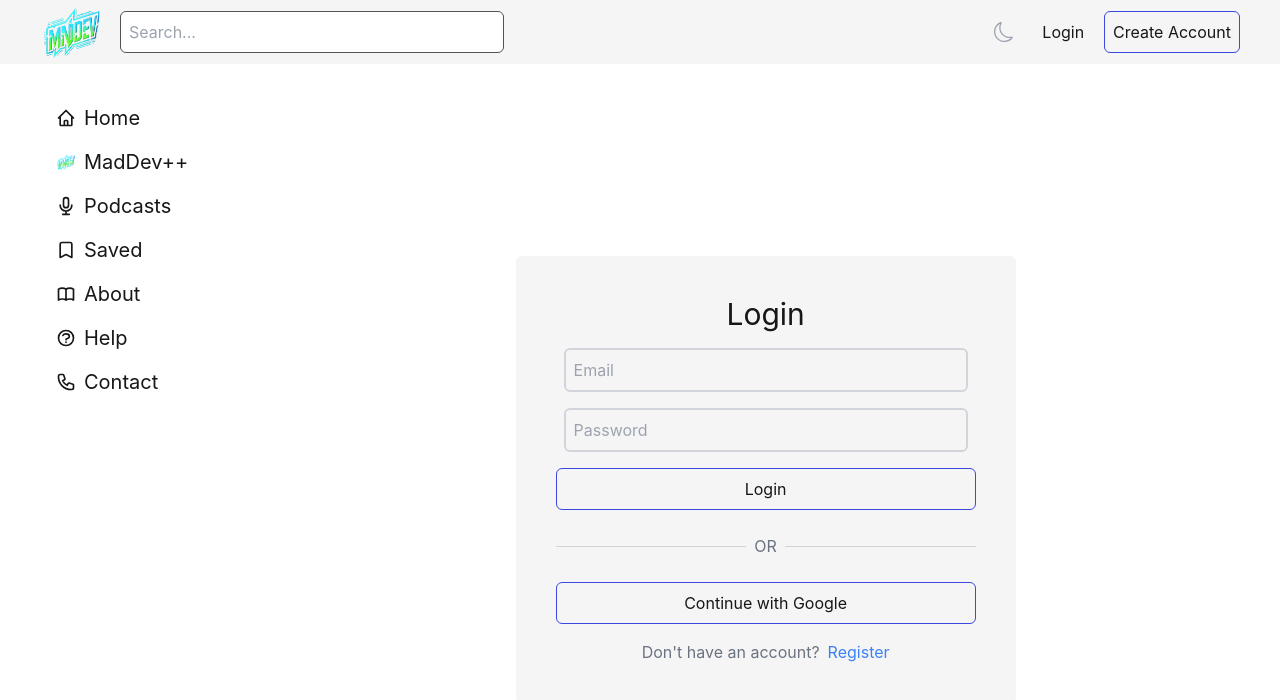
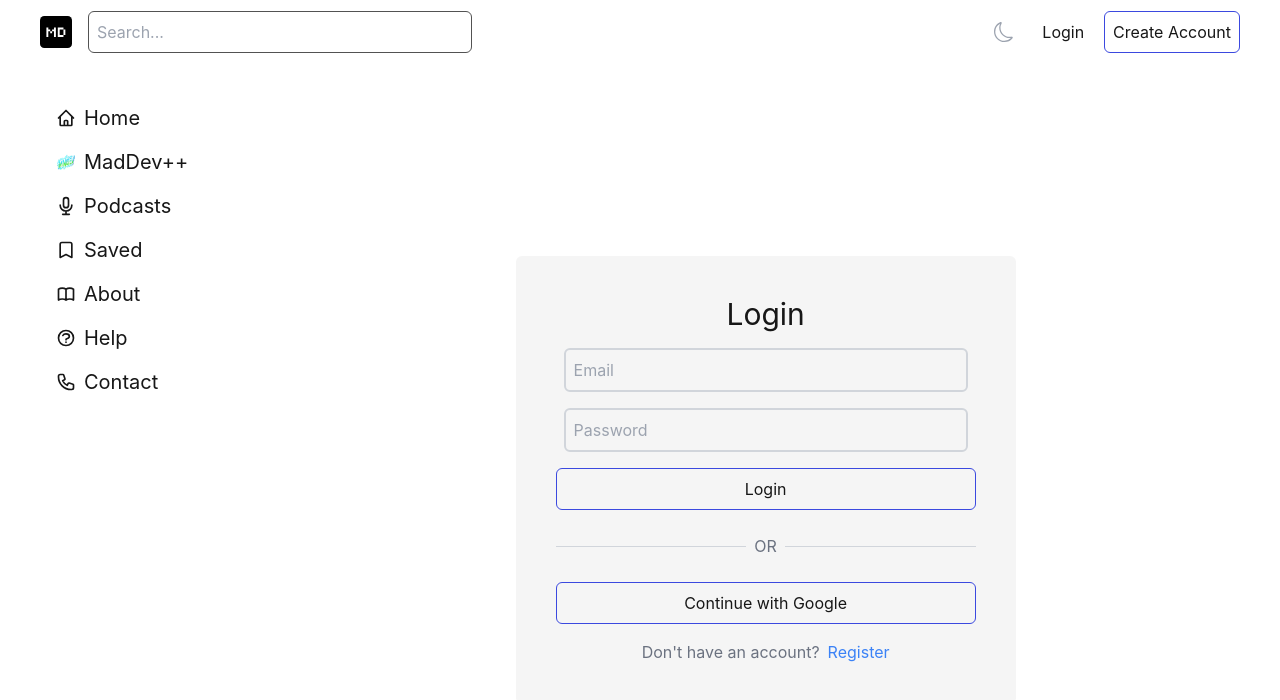
Before and after one commit to Hannanbutt1256/MadDev, a React (Vite) app: page /auth/login in a window 1280 px wide. Shown: the top 700 px of the page. Built offline with nearby package versions, Linux system fonts and the light colour scheme; no server answers.

Commit message:
update Navbar component to use new logo SVGs and navigate to login on logout

```diff
--- a/src/components/Navbar.tsx
+++ b/src/components/Navbar.tsx
@@ -1,7 +1,8 @@
-import logo from "../assets/logo.png";
+import logo1 from "../assets/4th Logo Black.svg";
+import logo from "../assets/4th Logo White.svg";
 import { BsMoon, BsSun, BsBell, BsSearch } from "react-icons/bs"; // Importing icons
 import { useTheme } from "../common/ThemeProvider";
-import { Link } from "react-router-dom";
+import { Link, useNavigate } from "react-router-dom";
 import { auth } from "../utils/firebase";
 import { useAuthState } from "react-firebase-hooks/auth";
 import { signOut } from "firebase/auth";
@@ -11,6 +12,7 @@ import { useSelector, useDispatch } from "react-redux";
 import { fetchUserProfile } from "../store/user/userThunks";
 
 const Navbar = () => {
+  const navigate = useNavigate();
   const dispatch = useDispatch<AppDispatch>();
   const { Profileuser } = useSelector((state: RootState) => state.userProfile);
   const { isDarkMode, toggleTheme } = useTheme();
@@ -27,7 +29,7 @@ const Navbar = () => {
     try {
       await signOut(auth); // Logs out the user
       toggleDropdown();
-      console.log("User successfully logged out.");
+      navigate("/auth/login");
     } catch (error) {
       console.error("Error during logout:", error);
     }
@@ -60,10 +62,10 @@ const Navbar = () => {
 
   return (
     // Logo and Search Input
-    <div className="sticky top-0 z-50 flex justify-between items-center px-10 bg-light-background2 dark:bg-dark-card  ">
+    <div className="sticky top-0 z-50 flex justify-between items-center px-10 bg-light-background dark:bg-black h-16 ">
       <div className="flex items-center gap-4 ">
         <Link to="">
-          <img src={logo} alt="Logo" className="w-16 h-16" />
+          <img src={isDarkMode ? logo : logo1} alt="Logo" className="w-8 h-8" />
         </Link>
         <div className="hidden md:block">
           <input
```
